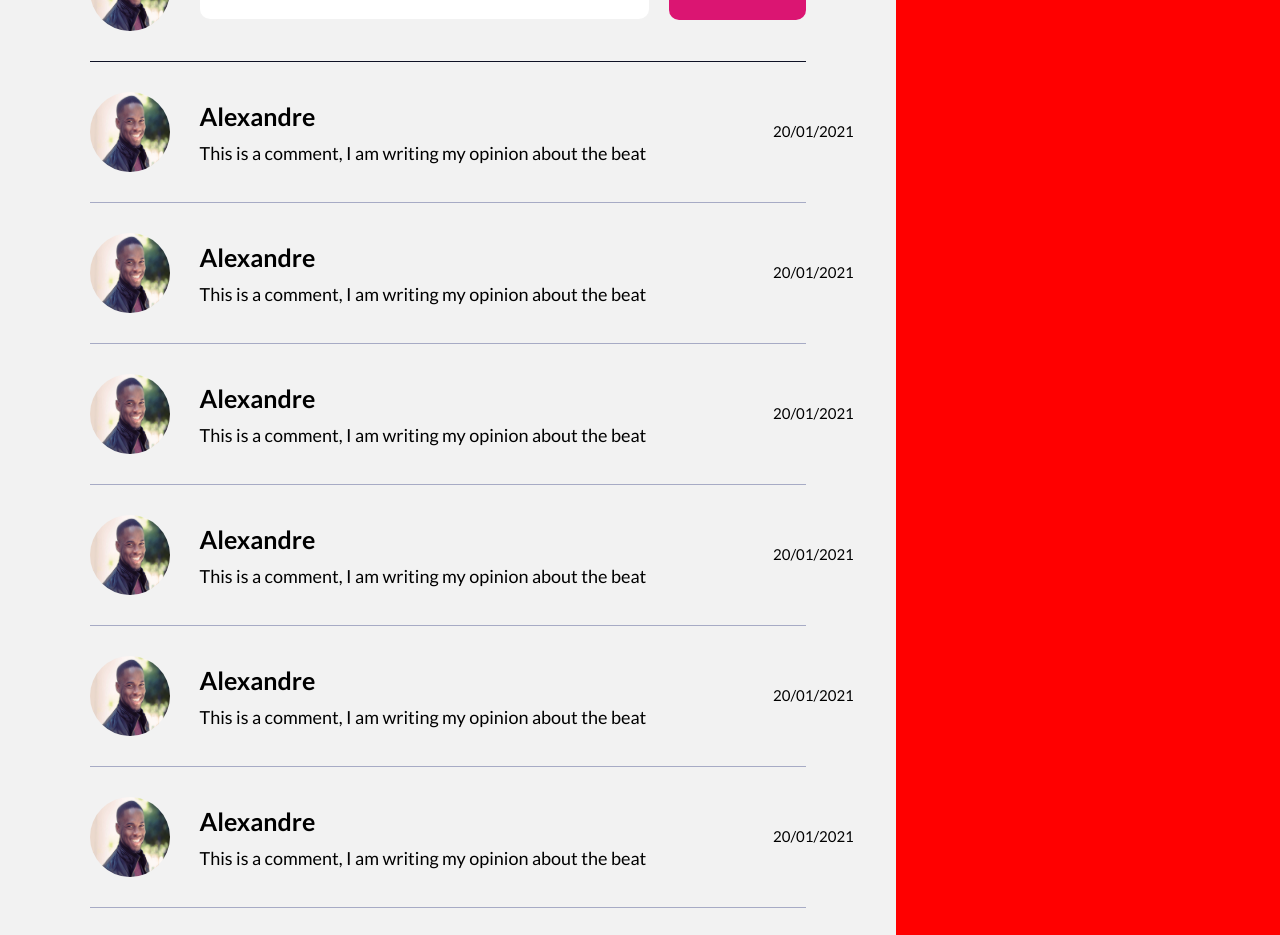
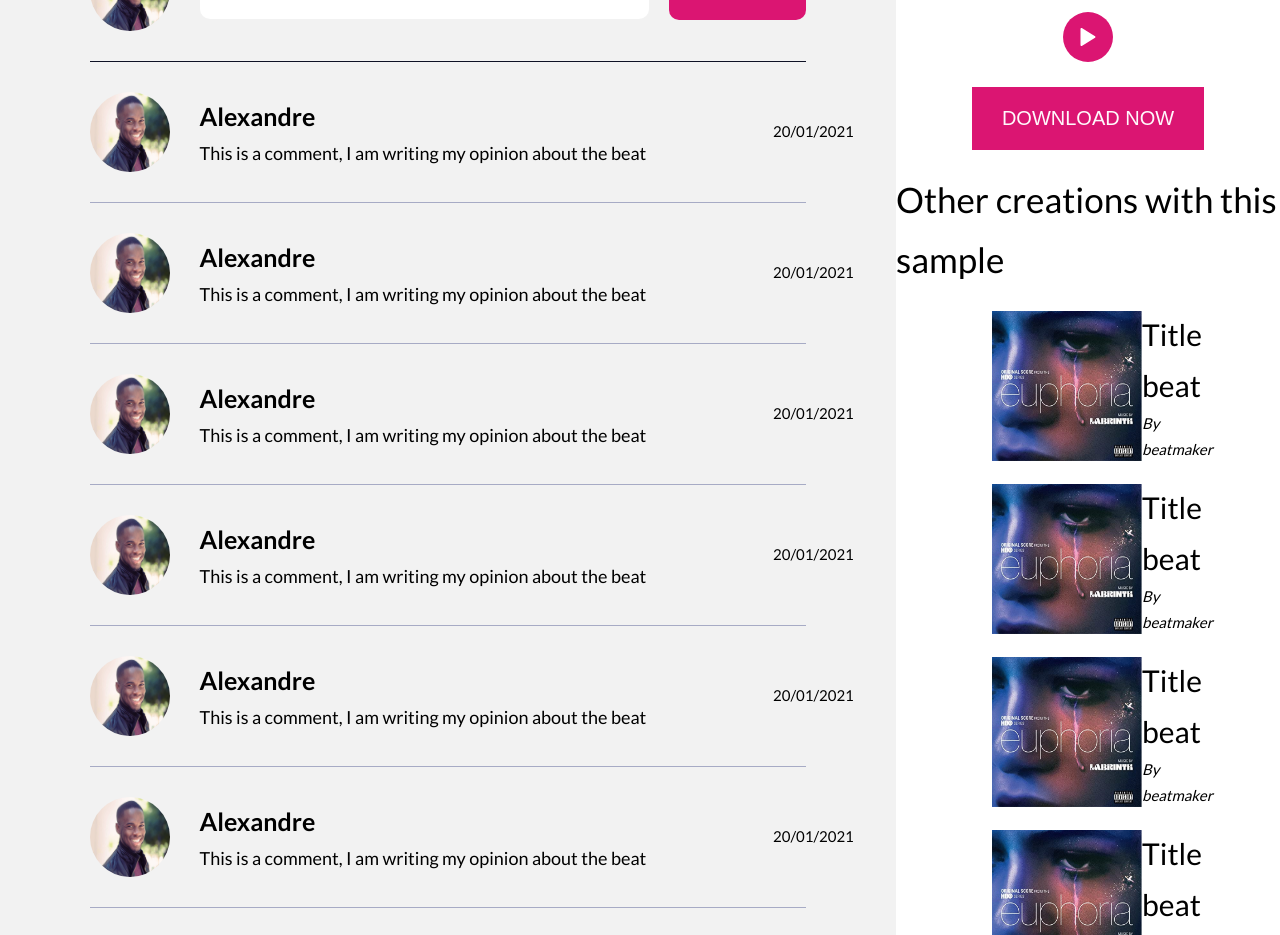
Before and after one commit to Stefanosss/melopia, a website: page remixDetail.html in a window 1280 px wide. Shown: the part 559-1494 px from the top of the page. Drawn offline with Linux system fonts and the light colour scheme.

```diff
--- a/remixDetail.html
+++ b/remixDetail.html
@@ -32,6 +32,7 @@
                 <img src="img/userPicture.jpg" alt="user picture" class="user-nav__user-photo">
             </div>
         </nav>
+
     </div>
 
     <div class="containerplay">
@@ -46,7 +47,6 @@
             <h3 class="player__username">Stefanos Stoikos</h3>
             <h3 class="player__title">Over the top</h3>
             <h3 class="player__publishingdate">20/01/2021</h3>
-
 
             <div class="player__play-stats">
 
@@ -158,8 +158,63 @@
         </div>
 
         <div class="samples">
-            <p>tatata</p>
+
+            <h1 class="samples__title">Original sample</h1>
+
+            <div class="samples__audio">
+                <svg class="samples__audio-icon">
+                    <use xlink:href="img/sprite.svg#icon-controller-play"></use>
+                </svg>
+            </div>
+
+            <button class="samples__button">Download now</button>
+
+            <p class="samples__header">Other creations with this sample</p>
+
+            <div class="samples__list">
+                <img src="img/albumPicture.png" class="samples__list-image">
+                <div class="samples__list-info">
+                    <p class="samples__list-info-title">Title beat</p>
+                    <p class="samples__list-info-author">By beatmaker</p>
+                </div>
+            </div>
+
+            <div class="samples__list">
+                <img src="img/albumPicture.png" class="samples__list-image">
+                <div class="samples__list-info">
+                    <p class="samples__list-info-title">Title beat</p>
+                    <p class="samples__list-info-author">By beatmaker</p>
+                </div>
+            </div>
+
+            <div class="samples__list">
+                <img src="img/albumPicture.png" class="samples__list-image">
+                <div class="samples__list-info">
+                    <p class="samples__list-info-title">Title beat</p>
+                    <p class="samples__list-info-author">By beatmaker</p>
+                </div>
+            </div>
+
+            <div class="samples__list">
+                <img src="img/albumPicture.png" class="samples__list-image">
+                <div class="samples__list-info">
+                    <p class="samples__list-info-title">Title beat</p>
+                    <p class="samples__list-info-author">By beatmaker</p>
+                </div>
+            </div>
+
+            <div class="samples__list">
+                <img src="img/albumPicture.png" class="samples__list-image">
+                <div class="samples__list-info">
+                    <p class="samples__list-info-title">Title beat</p>
+                    <p class="samples__list-info-author">By beatmaker</p>
+                </div>
+            </div>
+
+
         </div>
+
+
 
     </div>
 
--- a/sass/pages/_remixdetail.scss
+++ b/sass/pages/_remixdetail.scss
@@ -72,7 +72,7 @@
         &:visited {
           color: #fff8fb;
           text-transform: uppercase;
-          border-radius: 1rem;
+          border-radius: 5rem;
           background-color: #db1572;
           text-decoration: none;
           padding: 2rem 3rem;
@@ -113,9 +113,7 @@
 }
 
 .subplayer {
-  background-color: red;
   display: flex;
-}
 
   .comments {
     width: 70vw;
@@ -228,4 +226,92 @@
 
   .samples {
     width: 30vw;
+    display: flex;
+    flex-direction: column;
+    align-items: center;
+
+    &__title {
+      font-size: 3rem;
+      color: #db1572;
+      margin-top: 2rem;
     }
+
+    &__audio {
+      &-icon {
+        height: 5rem;
+        width: 5rem;
+        fill: #ffffff;
+        background-color: #db1572;
+        border-radius: 50%;
+        padding: 1rem;
+        margin-top: 2rem;
+      }
+    }
+
+    &__button {
+      &,
+      &:link,
+      &:visited {
+        color: #fff8fb;
+        text-transform: uppercase;
+        background-color: #db1572;
+        text-decoration: none;
+        padding: 2rem 3rem;
+
+        transition: all 0.2s;
+        text-align: center;
+        font-size: 2rem;
+        margin-top: 2rem;
+        border: none;
+        cursor: pointer;
+      }
+
+      &:hover {
+        transform: translateY(-3px);
+        box-shadow: 0 1rem 2rem rgba(#000, 0.2);
+
+        &::after {
+          transform: scaleX(1.4) scaleY(1.6);
+          opacity: 0;
+        }
+      }
+
+      &:active,
+      &:focus {
+        outline: none;
+        transform: translateY(-1px);
+        box-shadow: 0 0.5rem 1rem rgba(#000, 0.2);
+      }
+    }
+
+    &__header {
+      font-size: 3.5rem;
+      margin-top: 2rem;
+    }
+
+    &__list {
+      display: flex;
+      align-items: center;
+      justify-content: space-between;
+
+      width: 50%;
+      margin-top: 2rem;
+
+      &-image {
+        height: 15rem;
+        width: 15rem;
+      }
+
+      &-info {
+        &-title {
+          font-size: 3rem;
+        }
+
+        &-author {
+          font-size: 1.5rem;
+          font-style: italic;
+        }
+      }
+    }
+  }
+}
```
Also changed, not shown: css/style.css. Lines whose indentation alone changed are shown as unchanged.
